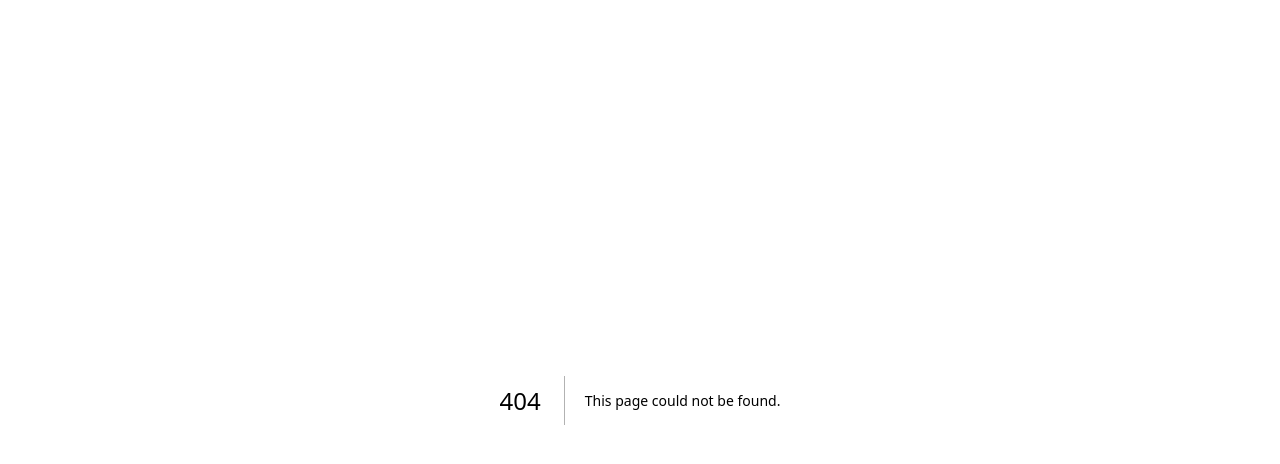
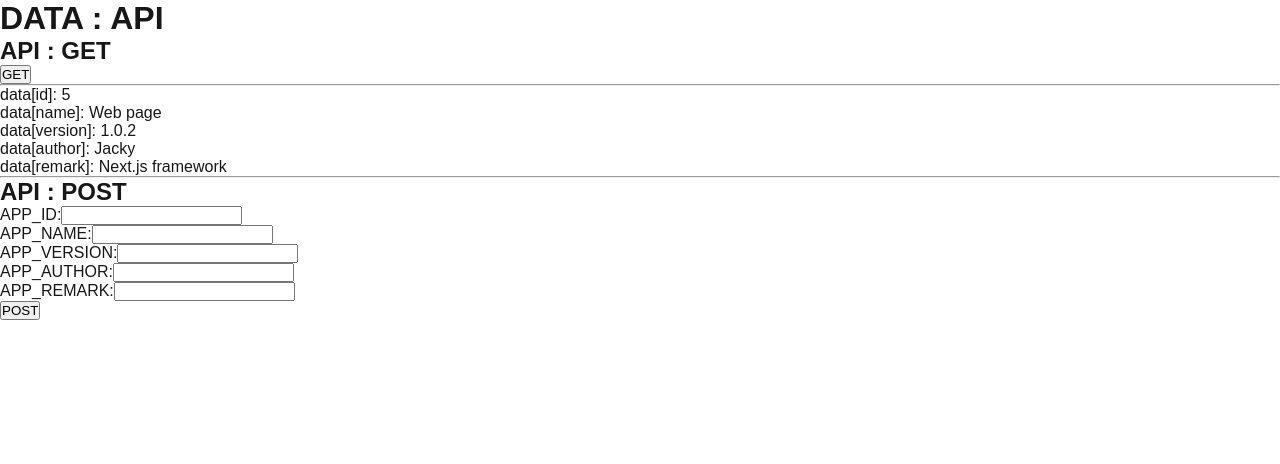
Before and after one commit to Evian-Chen/Next.js-practice, a Next.js app: page /data in a window 1280 px wide. Before the commit this address had no page. Shown: the top 464 px of the page. Built offline with nearby package versions, Linux system fonts and the light colour scheme.

Commit message:
feat: add /data routing and GET, POST functions.

```diff
--- /dev/null
+++ b/app/api/data/route.js
@@ -0,0 +1,43 @@
+/**
+ * This file is used to define GET and POST functions.
+ * These functions transport information between backend and API.
+ */
+
+import { promises as fs } from 'fs';
+import path from 'path';
+
+const filePath = path.join(process.cwd(), 'public', 'data', 'message.json');
+
+export async function GET() {
+    try {
+        const data = await fs.readFile(filePath, 'utf-8');
+        const jsonData = JSON.parse(data);
+        return new Response(JSON.stringify(jsonData), { status: 200, headers: { 'Content-Type': 'application/json' } });
+    } catch (error) {
+        return new Response(JSON.stringify({ error: 'File not found' }), { status: 404 });
+    }
+}
+
+export async function POST(request) {
+    try {
+        const body = await request.json();
+        const newData = {
+            "appInfo": {
+                "id": body.app_id,
+                "name": body.app_name,
+                "version": body.app_version,
+                "author": body.app_author,
+                "remark": body.app_remark
+            }
+        };
+
+        await fs.writeFile(filePath, JSON.stringify(newData, null, 4), 'utf-8');
+
+        return new Response(JSON.stringify({ result: 'OK', message: 'Data saved successfully!' }), {
+            status: 200,
+            headers: { 'Content-Type': 'application/json' }
+        });
+    } catch (error) {
+        return new Response(JSON.stringify({ result: 'ERROR', message: 'Invalid JSON data' }), { status: 400 });
+    }
+}
--- /dev/null
+++ b/app/data/page.js
@@ -0,0 +1,86 @@
+/**
+ * This file is used to simulate data.html
+ */
+
+"use client";
+import { useEffect, useState } from "react";
+
+export default function DataPage() {
+    const [data, setData] = useState(null);
+    const [formData, setFormData] = useState({
+        app_id: "",
+        app_name: "",
+        app_version: "",
+        app_author: "",
+        app_remark: ""
+    });
+
+    // get data (GET)
+    useEffect(() => {
+        fetch("/api/data")
+            .then(res => res.json())
+            .then(data => setData(data))
+            .catch(err => console.error("API Error:", err));
+    }, []);
+
+    // post data (POST)
+    const handleSubmit = async (e) => {
+        e.preventDefault();
+        const res = await fetch("/api/data", {
+            method: "POST",
+            headers: { "Content-Type": "application/json" },
+            body: JSON.stringify(formData),
+        });
+
+        if (!res.ok) {
+            console.error("Server error:", res.status);
+            alert(`Error: ${res.status} - Unable to save data`);
+            return;
+        }
+
+        const result = await res.json();
+        alert(result.message);
+    };
+
+    return (
+        <div>
+            <h1>DATA : API</h1>
+            <h2>API : GET</h2>
+            <button onClick={() => fetch("/api/data").then(res => res.json()).then(setData)}>GET</button>
+            <hr />
+
+            {data && data.appInfo ? (
+                <div>
+                    <p>data[id]: {data.appInfo.id}</p>
+                    <p>data[name]: {data.appInfo.name}</p>
+                    <p>data[version]: {data.appInfo.version}</p>
+                    <p>data[author]: {data.appInfo.author}</p>
+                    <p>data[remark]: {data.appInfo.remark}</p>
+                </div>
+            ) : (
+                <p>Loading data...</p>
+            )}
+
+            <hr />
+            <h2>API : POST</h2>
+            <form onSubmit={handleSubmit}>
+                <p>APP_ID:
+                    <input type="number" value={formData.app_id} onChange={e => setFormData({...formData, app_id: e.target.value})} />
+                </p>
+                <p>APP_NAME:
+                    <input type="text" value={formData.app_name} onChange={e => setFormData({...formData, app_name: e.target.value})} />
+                </p>
+                <p>APP_VERSION:
+                    <input type="text" value={formData.app_version} onChange={e => setFormData({...formData, app_version: e.target.value})} />
+                </p>
+                <p>APP_AUTHOR:
+                    <input type="text" value={formData.app_author} onChange={e => setFormData({...formData, app_author: e.target.value})} />
+                </p>
+                <p>APP_REMARK:
+                    <input type="text" value={formData.app_remark} onChange={e => setFormData({...formData, app_remark: e.target.value})} />
+                </p>
+                <button type="submit">POST</button>
+            </form>
+        </div>
+    );
+}
--- a/app/page.js
+++ b/app/page.js
@@ -1,12 +1,14 @@
 import Image from "next/image";
 import styles from "./page.module.css";
 import Link from "next/link";
+
+/* this is the root page */
 
 export default function Home() {
   return (
     <div className={styles.page}>
       <main className={styles.main}>
-        <Link href="/chat">yooooooooooo</Link>
+        <Link href="/data">link to data</Link>
         <Image
           className={styles.logo}
           src="/next.svg"
--- a/package.json
+++ b/package.json
@@ -9,8 +9,9 @@
     "lint": "next lint"
   },
   "dependencies": {
+    "next": "15.1.6",
+    "nextjs-test": "file:",
     "react": "^19.0.0",
-    "react-dom": "^19.0.0",
-    "next": "15.1.6"
+    "react-dom": "^19.0.0"
   }
 }
--- /dev/null
+++ b/public/data/message.json
@@ -0,0 +1,9 @@
+{
+    "appInfo": {
+        "id": "5",
+        "name": "Web page",
+        "version": "1.0.2",
+        "author": "Jacky",
+        "remark": "Next.js framework"
+    }
+}
```
Also changed, not shown: 1 other file (tests, documents, lock files or other folders).
